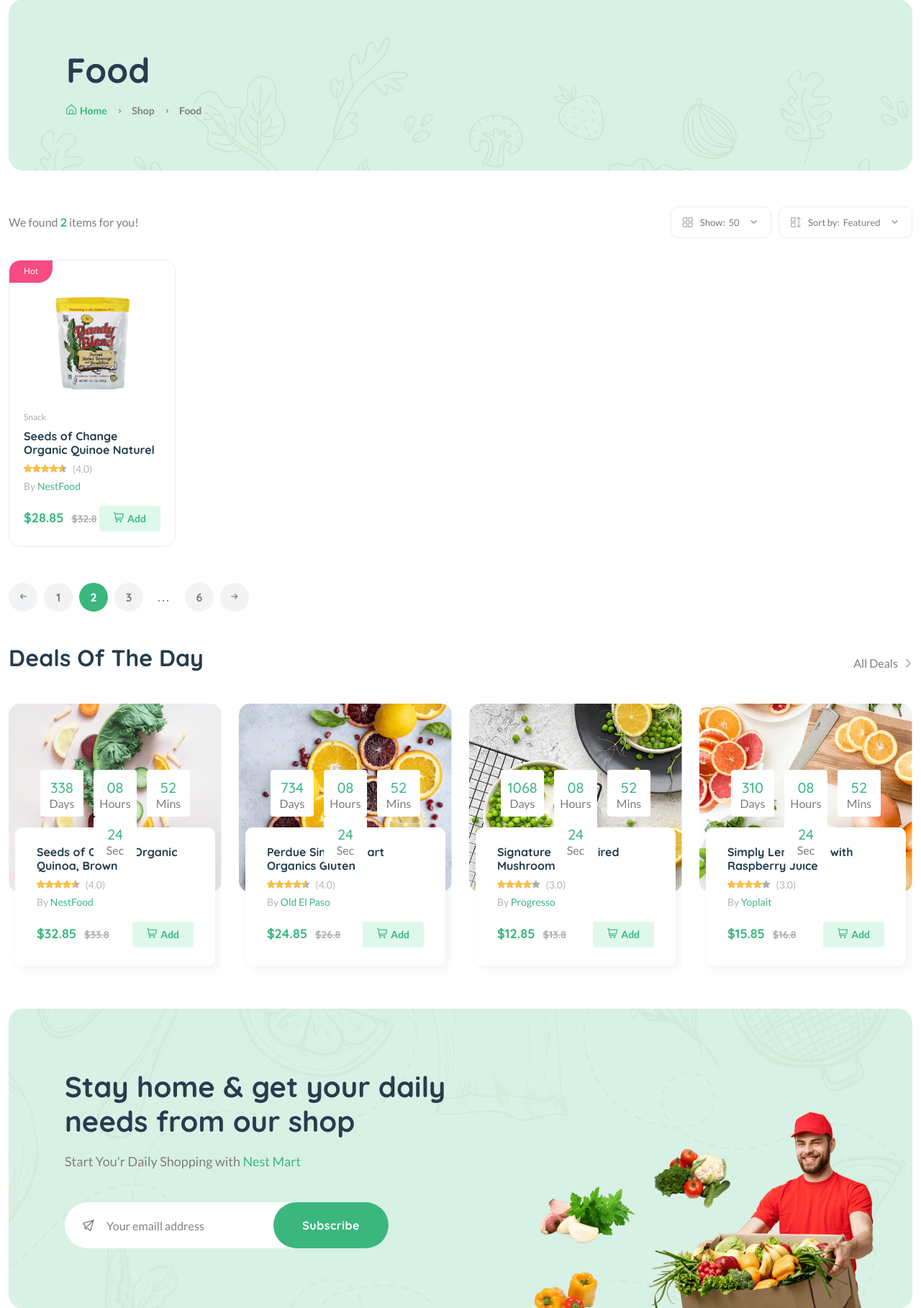
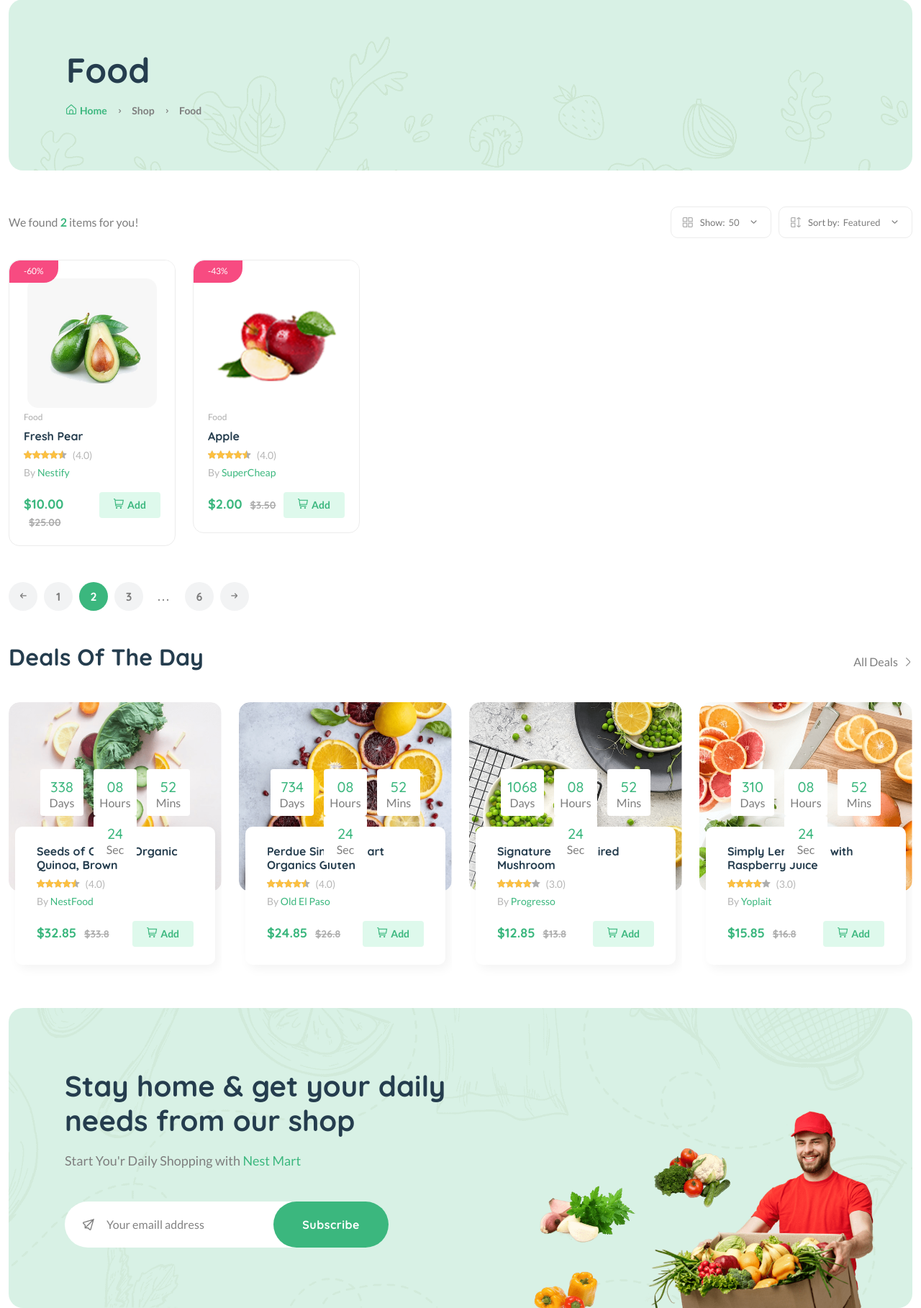
Before and after one commit to galaxydrifting/E-commerce, a Django app: a page that uses ecomprj/templates/core/category-product-list.html in a window 1280 px wide. Shown: the part 345-2163 px from the top of the page at 72% size. Run offline with Django 5.2, Linux system fonts and the light colour scheme; data comes from the database, SQL or seed files in the repository; some libraries are stand-ins or nearby versions.

Commit message:
feat: category-list and category-product-list

```diff
--- a/ecomprj/templates/core/category-list.html
+++ b/ecomprj/templates/core/category-list.html
@@ -93,7 +93,7 @@
                                 {% for c in categories %}
                                 <article class="col-xl-4 col-lg-6 col-md-6 text-center hover-up mb-30 animated">
                                     <div class="post-thumb">
-                                        <a href="blog-post-right.html">
+                                        <a href="{% url 'core:category-product-list' c.cid %}">
                                             <img class="border-radius-15" src="{{ c.image.url}}" alt="" />
                                         </a>
                                         <div class="entry-meta">
@@ -103,7 +103,7 @@
                                     <div class="entry-content-2">
                                         <!-- <h6 class="mb-10 font-sm"><a class="entry-meta text-muted" href="blog-category-grid.html">Side Dish</a></h6> -->
                                         <h4 class="post-title mb-15">
-                                            <a href="blog-post-right.html">{{ c.title }}</a>
+                                            <a href="{% url 'core:category-product-list' c.cid %}">{{ c.title }}</a>
                                         </h4>
                                         <div class="entry-meta font-xs color-grey mt-10 pb-10">
                                             <div>
--- a/ecomprj/templates/core/category-product-list.html
+++ b/ecomprj/templates/core/category-product-list.html
@@ -68,13 +68,14 @@
                     </div>
                     <div class="row product-grid">
 
+                        {% for p in products %}
                         <div class="col-lg-1-5 col-md-4 col-12 col-sm-6">
                             <div class="product-cart-wrap mb-30">
                                 <div class="product-img-action-wrap">
                                     <div class="product-img product-img-zoom">
                                         <a href="shop-product-right.html">
-                                            <img class="default-img" src="assets/imgs/shop/product-1-1.jpg" alt="" />
-                                            <img class="hover-img" src="assets/imgs/shop/product-1-2.jpg" alt="" />
+                                            <img class="default-img" src="{{p.image.url}}" alt="" />
+                                            <img class="hover-img" src="{{p.image.url}}" alt="" />
                                         </a>
                                     </div>
                                     <div class="product-action-1">
@@ -83,14 +84,14 @@
                                         <a aria-label="Quick view" class="action-btn" data-bs-toggle="modal" data-bs-target="#quickViewModal"><i class="fi-rs-eye"></i></a>
                                     </div>
                                     <div class="product-badges product-badges-position product-badges-mrg">
-                                        <span class="hot">Hot</span>
+                                        <span class="hot">-{{ p.get_percentage|floatformat:0 }}%</span>
                                     </div>
                                 </div>
                                 <div class="product-content-wrap">
                                     <div class="product-category">
-                                        <a href="shop-grid-right.html">Snack</a>
+                                        <a href="shop-grid-right.html">{{ p.category }}</a>
                                     </div>
-                                    <h2><a href="shop-product-right.html">Seeds of Change Organic Quinoe Naturel</a></h2>
+                                    <h2><a href="shop-product-right.html">{{ p.title }}</a></h2>
                                     <div class="product-rate-cover">
                                         <div class="product-rate d-inline-block">
                                             <div class="product-rating" style="width: 90%"></div>
@@ -98,12 +99,12 @@
                                         <span class="font-small ml-5 text-muted"> (4.0)</span>
                                     </div>
                                     <div>
-                                        <span class="font-small text-muted">By <a href="vendor-details-1.html">NestFood</a></span>
+                                        <span class="font-small text-muted">By <a href="vendor-details-1.html">{{ p.vendor.title }}</a></span>
                                     </div>
                                     <div class="product-card-bottom">
                                         <div class="product-price">
-                                            <span>$28.85</span>
-                                            <span class="old-price">$32.8</span>
+                                            <span>${{ p.price }}</span>
+                                            <span class="old-price">${{ p.old_price }}</span>
                                         </div>
                                         <div class="add-cart">
                                             <a class="add" href="shop-cart.html"><i class="fi-rs-shopping-cart mr-5"></i>Add </a>
@@ -112,7 +113,7 @@
                                 </div>
                             </div>
                         </div>
-                        <!--end product card-->
+                        {% endfor %}
 
                     </div>
                     <!--product grid-->
```
